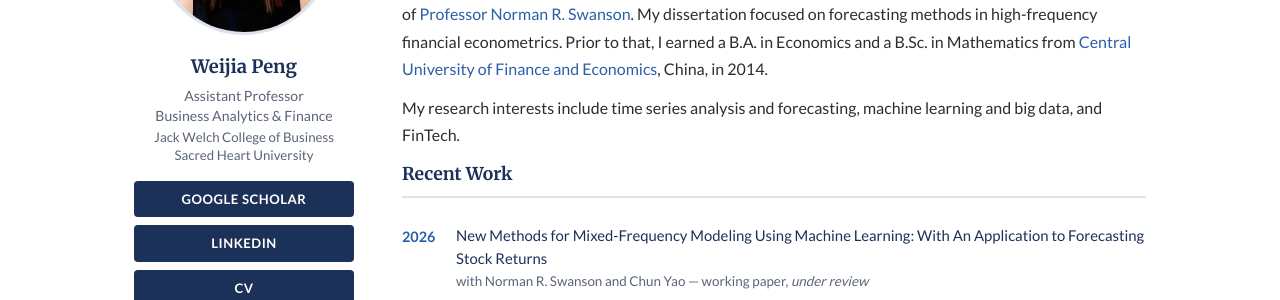
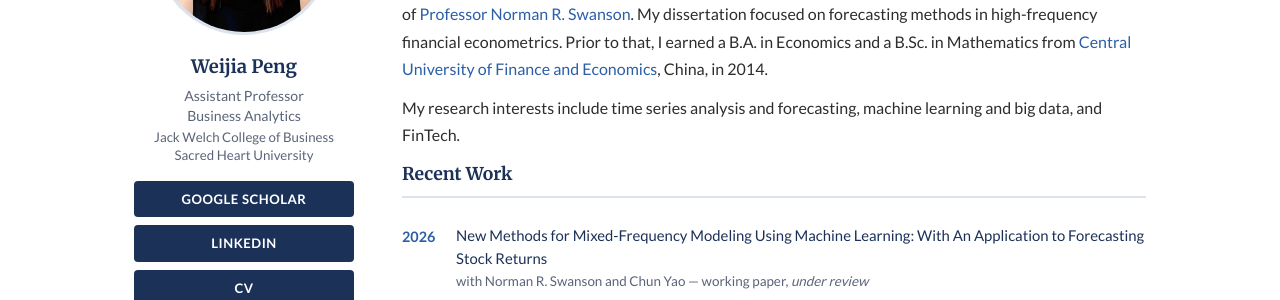
Before and after one commit to weijiap/weijiap.github.io, a Jekyll site: the page built from index.html, in a window 1280 px wide and 1361 px high. Shown: the part 251-551 px from the top of the window. Built offline with Jekyll 4.4.1, drawn with Linux system fonts in a browser that asks for light colours.

Commit message:
Remove Finance from profile title
Co-Authored-By: Claude Sonnet 4.6 <noreply@anthropic.com>

```diff
--- a/index.html
+++ b/index.html
@@ -10,7 +10,7 @@ title: Home
       <img src="{{ '/assets/images/profile.jpg' | relative_url }}" alt="Weijia Peng" class="profile-photo" onerror="this.style.display='none'">
     </div>
     <h1 class="profile-name">Weijia Peng</h1>
-    <p class="profile-title">Assistant Professor<br>Business Analytics &amp; Finance</p>
+    <p class="profile-title">Assistant Professor<br>Business Analytics</p>
     <p class="profile-institution">Jack Welch College of Business<br>Sacred Heart University</p>
     <div class="profile-links">
       {% if site.scholar_url and site.scholar_url != "" %}
```
